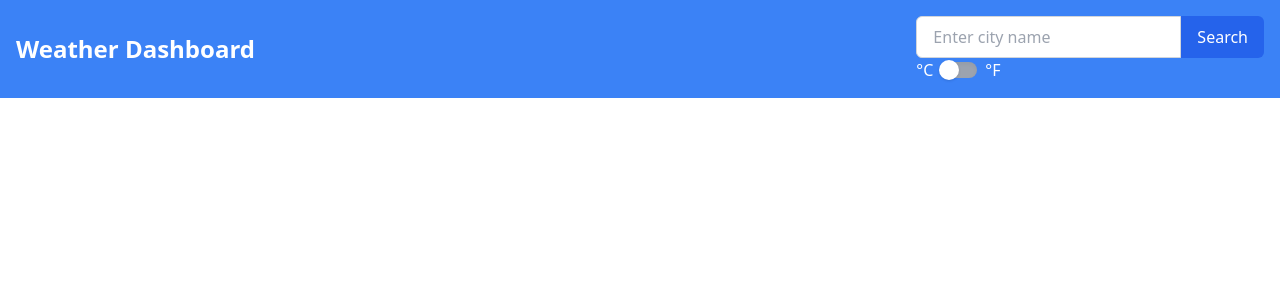
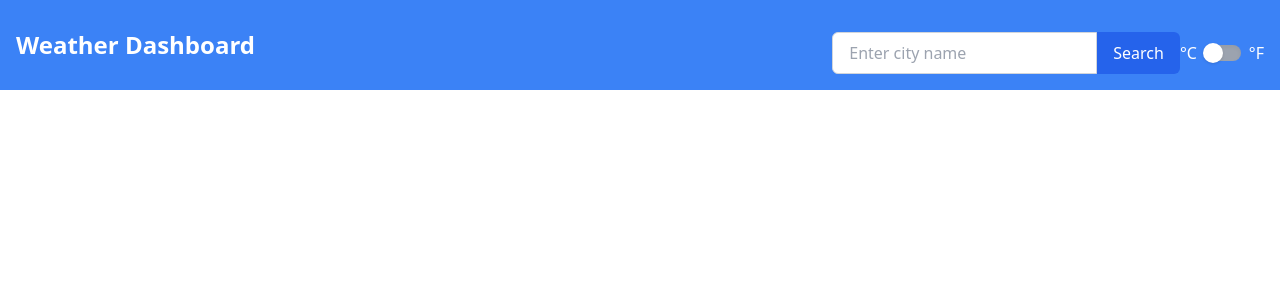
Before and after one commit to tohidul3417/weather-dashboard, a React (Create React App) app: page / in a window 1280 px wide. Shown: the top 300 px of the page. Built offline with nearby package versions, Linux system fonts and the light colour scheme; no server answers.

Commit message:
style(Header): add Tailwind CSS classes

```diff
--- a/src/components/Header.jsx
+++ b/src/components/Header.jsx
@@ -7,14 +7,13 @@ const Header = () => {
     <header className="bg-blue-500">
       <div className="max-w-7xl mx-auto text-white p-4 flex flex-col md:flex-row items-center justify-between">
         <h1 className="text-2xl font-bold">Weather Dashboard</h1>
-            <div className="mt-4 md:mt-0">
+        <div className="mt-4 flex flex-col md:flex-row">
           <SearchBar />
           <UnitToggle />
         </div>
       </div>
-
     </header>
-    )
+  );
 };
 
 export default Header;
```
Lines whose indentation alone changed are shown as unchanged.
